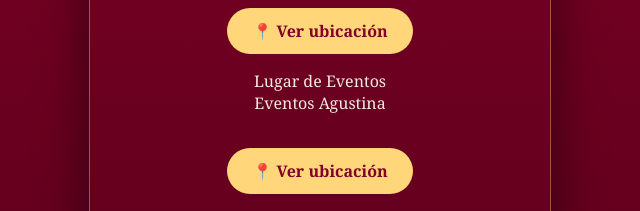
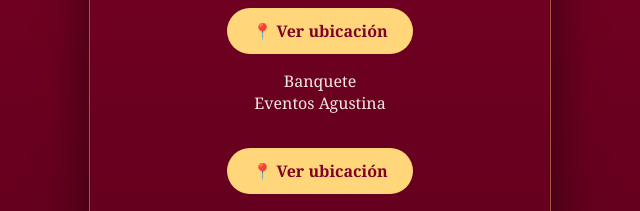
Before and after one commit to Javipapu03/Boda, a plain HTML site: page index.html in a window 1280 px wide. Shown: the part 356-567 px from the top of the page, 320-960 px from the left. Drawn offline with Linux system fonts and the light colour scheme.

Commit message:
Actualizar index.html

```diff
--- a/index.html
+++ b/index.html
@@ -36,7 +36,7 @@
   </a>
 
   <p class="scroll">
-    Lugar de Eventos<br>
+    Banquete<br>
     Eventos Agustina
   </p>
 
```
